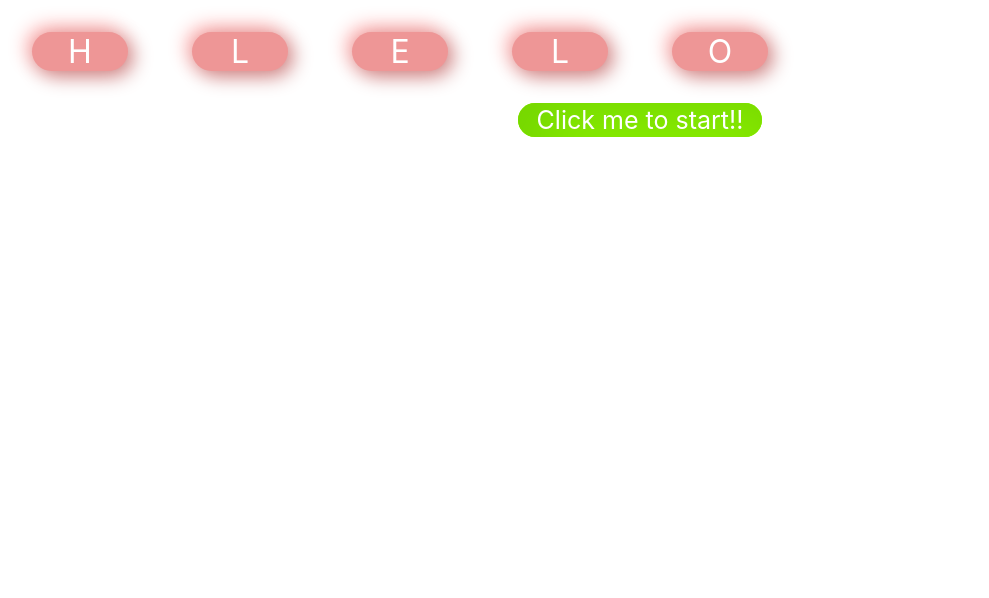
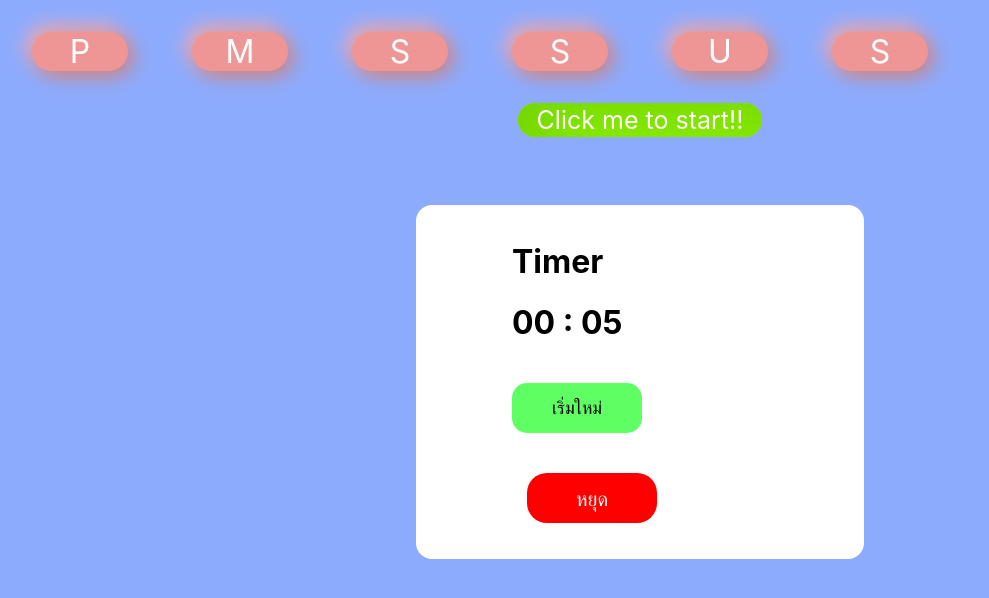
Before and after one commit to hakeemee1/Lab-React, a React (Create React App) app in the folder card-game/: page / in a window 1280 px wide. Shown: the top 598 px of the page, without its empty margins (0-989 px from the left). Built offline with nearby package versions, Linux system fonts and the light colour scheme.

Commit message:
Timer counter

```diff
--- a/card-game/src/App.css
+++ b/card-game/src/App.css
@@ -32,7 +32,6 @@ color: white;
  .ready {
   width: 15rem;
   padding: 2px;
-
   text-align: center;
   margin: auto;
   color: white;
@@ -41,4 +40,47 @@ color: white;
 background: #89fa00;
 box-shadow: inset 20px 20px 60px #74d500,
             inset -20px -20px 60px #9eff00;
+  cursor: pointer;
  }
+ .timer {
+   width:100%;
+   height:100vh;
+
+   display:flex;
+   justify-content:center;
+ }
+ .container {
+  padding: 100px;
+ }
+ .timer_container{
+  background-color:rgb(255, 255, 255);
+  width:20vw;
+  padding:1rem 6rem;
+  border-radius:1rem;
+  box-shadow:01rem 1rem -0.7rem rgb(0,0,0,0.4);
+  margin-top: -2rem;
+}
+.stop,.restart {
+  margin-top: 20px;
+  margin-bottom: 20px;
+  color: rgb(0, 0, 0);
+  font-size: 18px;
+  background-color: #5dff62;
+  width: 130px;
+  height: 50px;
+  border: none;
+  border-radius: 15px;
+  cursor: pointer;
+
+}
+.stop {
+    margin-left: 15px;
+    background-color: red;
+    border-radius: 20px;
+    color: white;
+    padding: 15px;
+    font-size: 20px;
+}
+.game {
+  background-color: #8dabfd;
+}
--- a/card-game/src/App.js
+++ b/card-game/src/App.js
@@ -1,12 +1,14 @@
 import React from "react";
 import "./App.css";
+import Timer from "./Timer";
 
 import WordCard from "./WordCard";
 
 function App() {
  return (
- <div>
- <WordCard value="hello"/>
+ <div className="game">
+ <WordCard value="MSSPSU"/>
+ <Timer />
  </div>
  );
 }
--- /dev/null
+++ b/card-game/src/Timer.js
@@ -0,0 +1,43 @@
+import React, {useState, useEffect} from "react";
+
+const Timer = () => {
+    const [seconds, setSeconds] = useState(0)
+    const [minutes, setMinutes] = useState(0)
+
+    var timer;
+    useEffect(() => {
+        timer = setInterval(() => {
+            setSeconds(seconds+1)
+                if(seconds===59) {
+                    setMinutes(minutes+1)
+                    setSeconds(0)
+                }
+
+        },1000)
+        return () => clearInterval(timer)
+    })
+
+    const restart = () => {
+        setSeconds(0)
+        setMinutes(0)
+    }
+
+    const stop = () => {
+        clearInterval(timer);
+    }
+
+  return (
+    <div className="timer">
+      <div className="container">
+        <div className="timer_container">
+          <h1>Timer</h1>
+          <h1>{minutes<10? "0"+minutes:minutes} : {seconds<10? "0" + seconds:seconds}</h1>
+          <button className="restart" onClick={restart}>เริ่มใหม่</button>
+          <button className="stop" onClick={stop}>หยุด</button>
+        </div>
+      </div>
+    </div>
+  );
+}
+
+export default Timer
```
